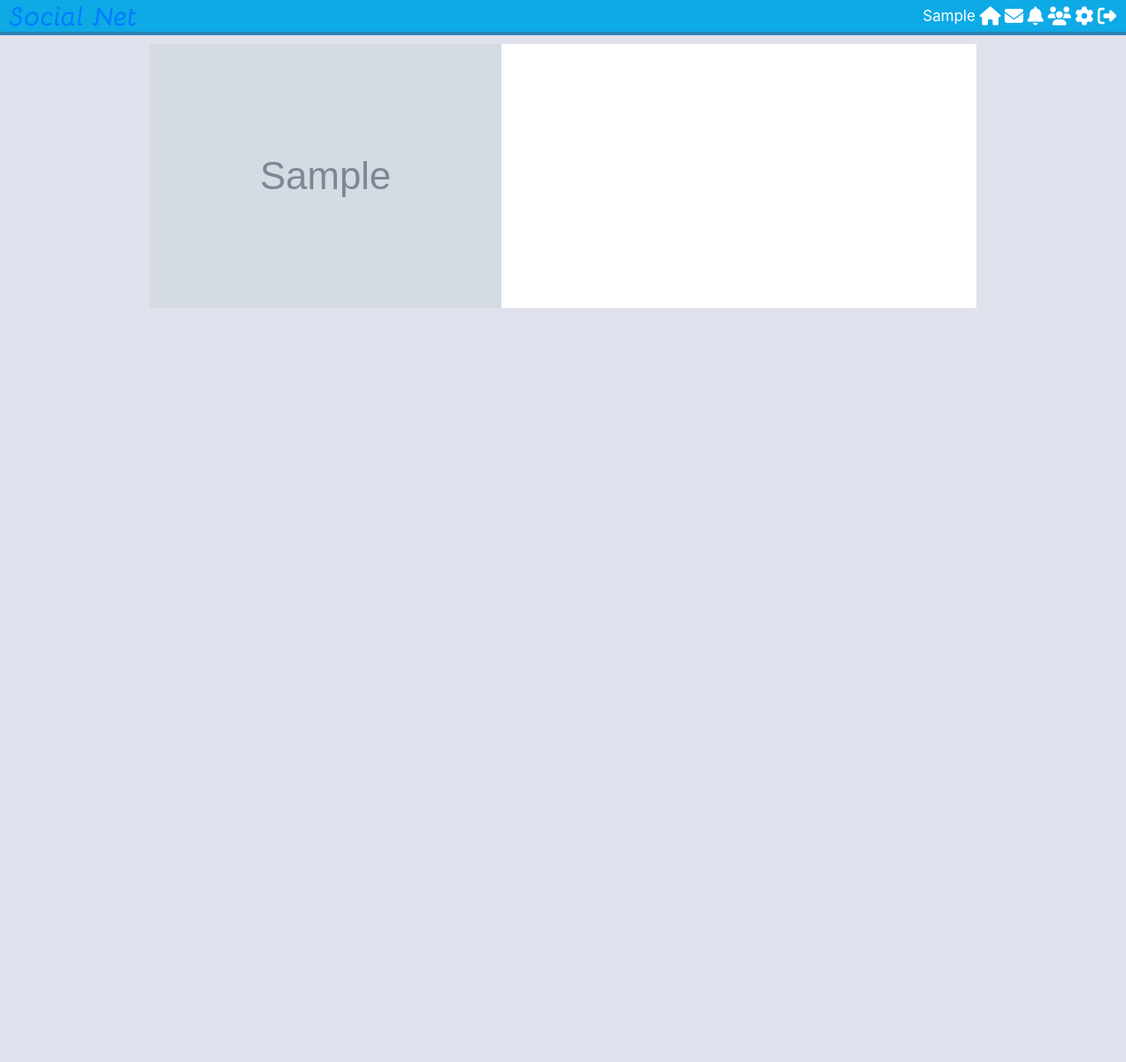
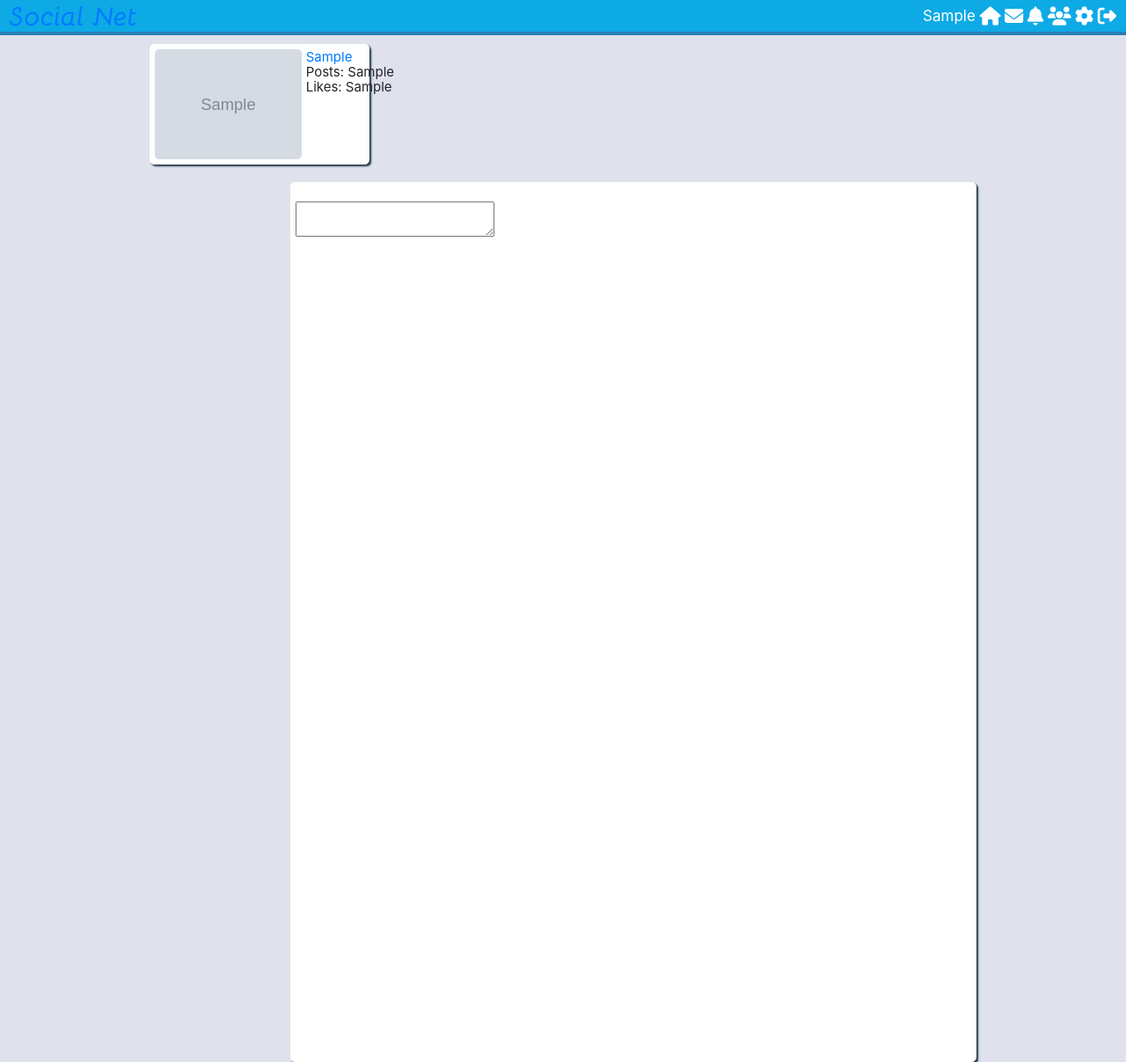
Before and after one commit to jhand0867/social_net, a PHP site: page / in a window 1280 px wide. Shown: the whole page at 88% size. Before the commit the page ends 350 px from the top, so only its background shows below. Run offline with PHP 8.4, Linux system fonts and the light colour scheme; the visitor is signed in with stand-in values (Sample User, id 1); tables that the repository leaves empty or names only in its code hold one stand-in row (values such as "Sample post"); grey boxes marked "Sample" are stand-in pictures; some libraries are stand-ins or nearby versions.

Commit message:
Adding main feed

```diff
--- a/assets/css/style.css
+++ b/assets/css/style.css
@@ -68,5 +68,36 @@ nav a:hover {
 
 .column{
 	background-color: #fff;
+	padding: 5px;
+	border: 1px solid #fff;
+	border-radius: 5px;
+	box-shadow: 2px 2px 2px #1e3348;
+	z-index: -1;
+}
+
+.user_details{
+	width: 250px;
+	float: left;
+	margin-bottom: 20px;
+	font-size: 15;
+}
+
+.user_details_left_right{
+	width: 125px;
+	display: inline-block;
+	position: absolute;
+}
+
+.user_details img{
+	height: 125px;
+	border-radius: 5px;
+	margin-right: 5px;
+}
+
+.main_column{
+	width: 780px;
+    height: 1000px;
+    position: relative;
+    float: right;
 
 }
--- a/index.php
+++ b/index.php
@@ -11,6 +11,25 @@ require 'includes/header.php';
 		<a href="#">
 			<img src="<? echo $user['profile_pic'] ?>">
 		</a>
+		<div class="user_details_left_right">
+			<!-- User Details Data -->
+			<a href="#">
+			<?
+				echo $user['first_name'] . "<br>"; // . $user['last_name'];
+			?>
+			</a>
+			<?
+				echo "Posts: " . $user['num_posts'] . "<br>" ;
+				echo "Likes: " . $user['num_likes'];
+			?>
+		</div>
+	</div>
+
+	<div class="main_column column">
+		<form class="post_form" action="index.php" method="POST"></form>
+			<textarea name="post_text"></textarea>
+
+
 	</div>
 
 
```
